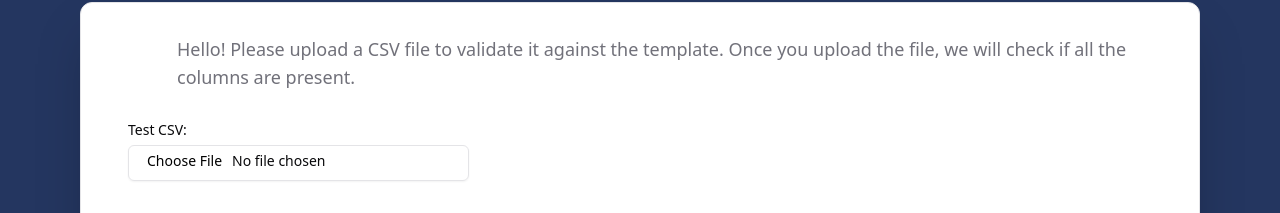
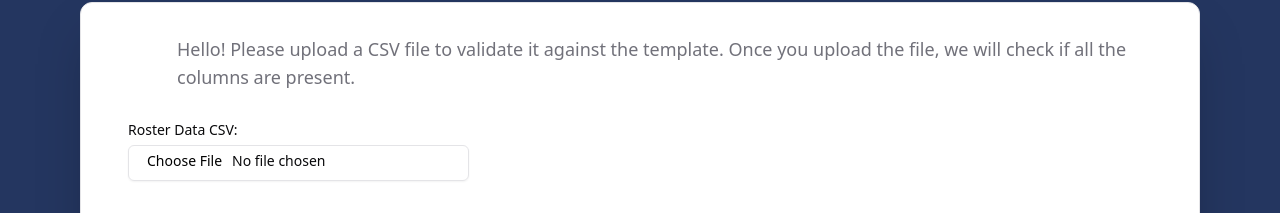
Before and after one commit to avegancafe/csv-validator, a React (Create React App) app: page / in a window 1280 px wide. Shown: the part 106-319 px from the top of the page. Built offline with nearby package versions, Linux system fonts and the light colour scheme.

Commit message:
[KH] update copy

```diff
--- a/src/App.js
+++ b/src/App.js
@@ -86,7 +86,7 @@ function App() {
             <div className="max-w-screen-lg w-full mb-12">
               <div className="pt-8">
                 <Label className="flex flex-col justify-between gap-2">
-                  <div className="shrink-0">Test CSV:</div>
+                  <div className="shrink-0">Roster Data CSV:</div>
                   <Input
                     disabled={!templateHeaders?.length}
                     className="w-1/3"
```
